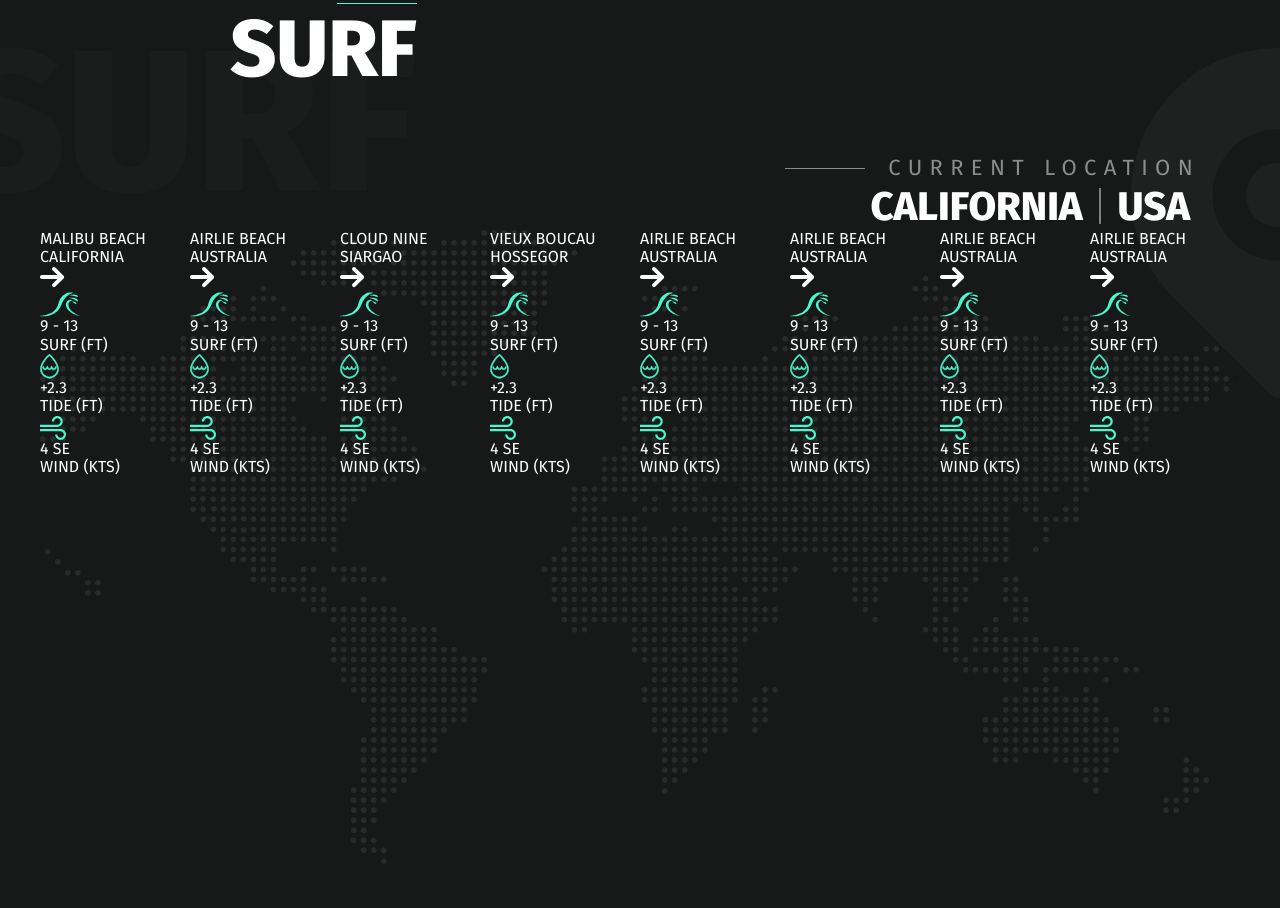
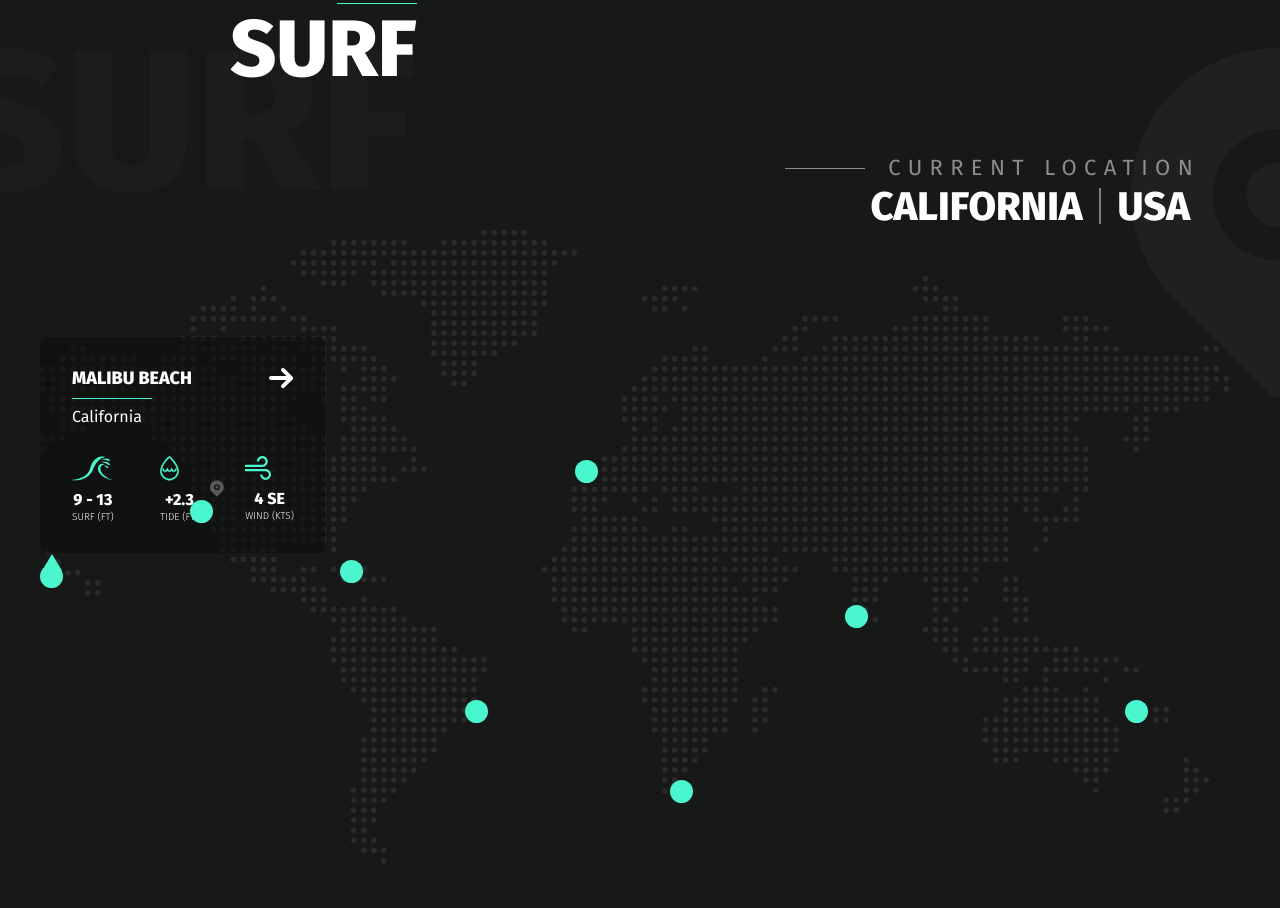
Before and after one commit to rusSpell/gosurf, a plain HTML site: page index.html in a window 1280 px wide. Shown: the part 952-1860 px from the top of the page. Drawn offline with nearby package versions, Linux system fonts and the light colour scheme.

Commit message:
map done

```diff
--- a/index.html
+++ b/index.html
@@ -186,7 +186,7 @@
 
       <div class="slider-map">
 
-        <div class="slider-dots">
+        <div class="slider-dots slider-dots--1">
           <div class="slider-dots__circle"></div>
           <div class="slider-dots__content">
             <div class="slider-dots__content-row">
@@ -217,7 +217,7 @@
             </div>
           </div>
         </div>
-        <div class="slider-dots">
+        <div class="slider-dots slider-dots--2">
           <div class="slider-dots__circle"></div>
           <div class="slider-dots__content">
             <div class="slider-dots__content-row">
@@ -248,7 +248,7 @@
             </div>
           </div>
         </div>
-        <div class="slider-dots">
+        <div class="slider-dots slider-dots--3">
           <div class="slider-dots__circle"></div>
           <div class="slider-dots__content">
             <div class="slider-dots__content-row">
@@ -279,7 +279,7 @@
             </div>
           </div>
         </div>
-        <div class="slider-dots">
+        <div class="slider-dots slider-dots--4">
           <div class="slider-dots__circle"></div>
           <div class="slider-dots__content">
             <div class="slider-dots__content-row">
@@ -310,7 +310,7 @@
             </div>
           </div>
         </div>
-        <div class="slider-dots">
+        <div class="slider-dots slider-dots--5">
           <div class="slider-dots__circle"></div>
           <div class="slider-dots__content">
             <div class="slider-dots__content-row">
@@ -341,7 +341,7 @@
             </div>
           </div>
         </div>
-        <div class="slider-dots">
+        <div class="slider-dots slider-dots--6">
           <div class="slider-dots__circle"></div>
           <div class="slider-dots__content">
             <div class="slider-dots__content-row">
@@ -372,7 +372,7 @@
             </div>
           </div>
         </div>
-        <div class="slider-dots">
+        <div class="slider-dots slider-dots--7">
           <div class="slider-dots__circle"></div>
           <div class="slider-dots__content">
             <div class="slider-dots__content-row">
@@ -403,7 +403,7 @@
             </div>
           </div>
         </div>
-        <div class="slider-dots">
+        <div class="slider-dots slider-dots--8">
           <div class="slider-dots__circle"></div>
           <div class="slider-dots__content">
             <div class="slider-dots__content-row">
--- a/scss/style.scss
+++ b/scss/style.scss
@@ -282,13 +282,150 @@
     background-repeat: no-repeat;
     background-position: center;
     margin: 0 auto;
+    .slick-list{
+        min-height: 635px;
+    }
+    .slick-current{
+        .slider-dots__content{
+            display: block;
+            width: 285px;
+            padding: 28px 31px 0 32px;
+        }
+    }
 }
-.slider-dots{}
+.slider-dots__content-item{
+    text-align: center;
+    img{
+        margin-bottom: 7px;
+    }
+}
+.slider-dots__content-number{
+    font-weight: 800;
+    font-size: 16px;
+    line-height: 23px;
+}
+.slider-dots__content-name{
+    font-weight: 300;
+    font-size: 10px;
+    line-height: 12px;
+}
+.slider-dots__content-row{
+    display: flex;
+    justify-content: space-between;
+    padding-bottom: 30px;
+}
+.slider-dots__content-title{
+    font-weight: 800;
+    font-size: 18px;
+    line-height: 26px;
+    padding-bottom: 8px;
+    margin-bottom: 8px;
+    position: relative;
+    &::before{
+        content: '';
+        position: absolute;
+        height: 1px;
+        width: 80px;
+        background-color: $green;
+        bottom: 0;
+        left: 0;
+    }
+}
+.slider-dots__content-subtitle{
+    font-size: 16px;
+    line-height: 19px;
+    text-transform: capitalize;
+}
+.slider-dots__content-link{
+    padding-top: 3px;
+}
+.slider-dots{
+    position: relative;
     &__circle{
+        width: 23px;
+        height: 23px;
+        background-color: $green;
+        border-radius: 50%;
+    }
+    &__content{
+        display: none;
+        background: rgba(#0F1010, .7);
+        border-radius: 6px;
+        position: absolute;
+        bottom: 35px;
+        transform: translateX(-50%);
+        &::before{
+            content: '';
+            position: absolute;
+            width: 0;
+            height: 0;
+            border-bottom: 20px solid $green;
+            border-left: 12px solid transparent;
+            border-right: 12px solid transparent;
+            bottom: -21px;
+            left: 50%;
+            border-bottom-left-radius: 10px;
+            border-bottom-right-radius: 10px;
+        }
+    }
+}
 
+.slider-dots--1{
+    top: 335px;
+    left: 0;
+    .slider-dots__content{
+        transform: translateX(0);
+        &::before{
+            left: 0px;
+        }
     }
-    .content{
-        display: none;
+}
+.slider-dots--2{
+    top: 270px;
+    left: 0;
+    .slider-dots__circle{
+        position: relative;
+        &::before{
+            content: '';
+            position: absolute;
+            background-image: url(../images/mini-marker.svg);
+            width: 14px;
+            height: 17px;
+            background-size: cover;
+            left: 20px;
+            top: -20px;
+        }
+    }
+}
+.slider-dots--3{
+    top: 330px;
+    left: 0;
+}
+.slider-dots--4{
+    top: 470px;
+    left: -25px;
+}
+.slider-dots--5{
+    top: 230px;
+    left: -65px;
+}
+.slider-dots--6{
+    top: 550px;
+    left: -120px;
+}
+.slider-dots--7{
+    top: 375px;
+    left: -95px;
+}
+.slider-dots--8{
+    top: 470px;
+    left: 35px;
+    .slider-dots__content{
+        transform: translateX(-262px);
+        &::before{
+            left: auto;
+            right: 0;
+        }
     }
 }
 
```
Also changed, not shown: css/style.min.css, images/mini-marker.svg (added).
